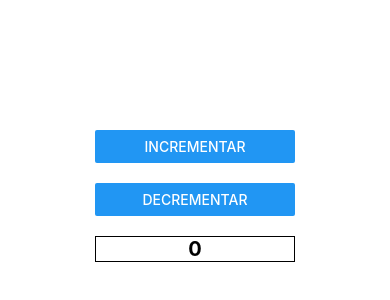
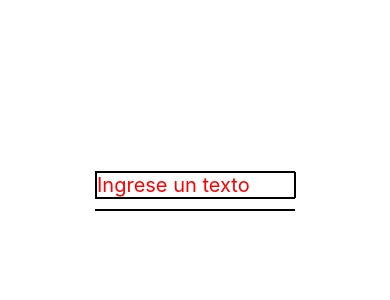
Before and after one commit to brunovillero/react_native, a React Native app: screen / in a window 390 px wide. Shown: the part 226-526 px from the top of the page. Built offline with nearby package versions, Linux system fonts and the light colour scheme.

Commit message:
TA_2 finalizado

```diff
--- a/App.tsx
+++ b/App.tsx
@@ -12,24 +12,25 @@ import {
   StyleSheet,
   Text,
   View,
-  Button
+  TextInput
 } from 'react-native';
 
 function App(): React.JSX.Element {
 
-  const [count, setCount] = useState(0);
-  const increment = () => setCount(count + 1);
-  const decrement = () => setCount(count - 1);
+  const [text, setText] = useState('');
+
+  const handleTextChange = (text: string) => {
+    setText(text);
+  }
 
   return (
     <SafeAreaView style={styles.container}>
-      <View style={styles.button}>
-        <Button title="Incrementar" onPress={increment} />
+      <View style={styles.textInput}>
+        <TextInput onChangeText={handleTextChange} value={text} style={styles.textInput} placeholder='Ingrese un texto' />
       </View>
-      <View style={styles.button}>
-        <Button title="Decrementar" onPress={decrement} />
+      <View>
       </View>
-      <Text style={styles.text}>{count}</Text>
+      <Text style={styles.text}>{text}</Text>
     </SafeAreaView>
   );
 }
@@ -46,15 +47,18 @@ const styles = StyleSheet.create({
     fontSize: 20,
     textAlign: 'center',
     margin: 10,
-    color: 'black',
+    color: 'blue',
     fontWeight: 'bold',
     borderColor: 'black',
     borderWidth: 1,
     width: 200,
   },
-  button: {
-    margin: 10,
+  textInput: {
     width: 200,
+    borderColor: 'black',
+    borderWidth: 1,
+    color: 'red',
+    fontSize: 20,
   },
 });
 
```
